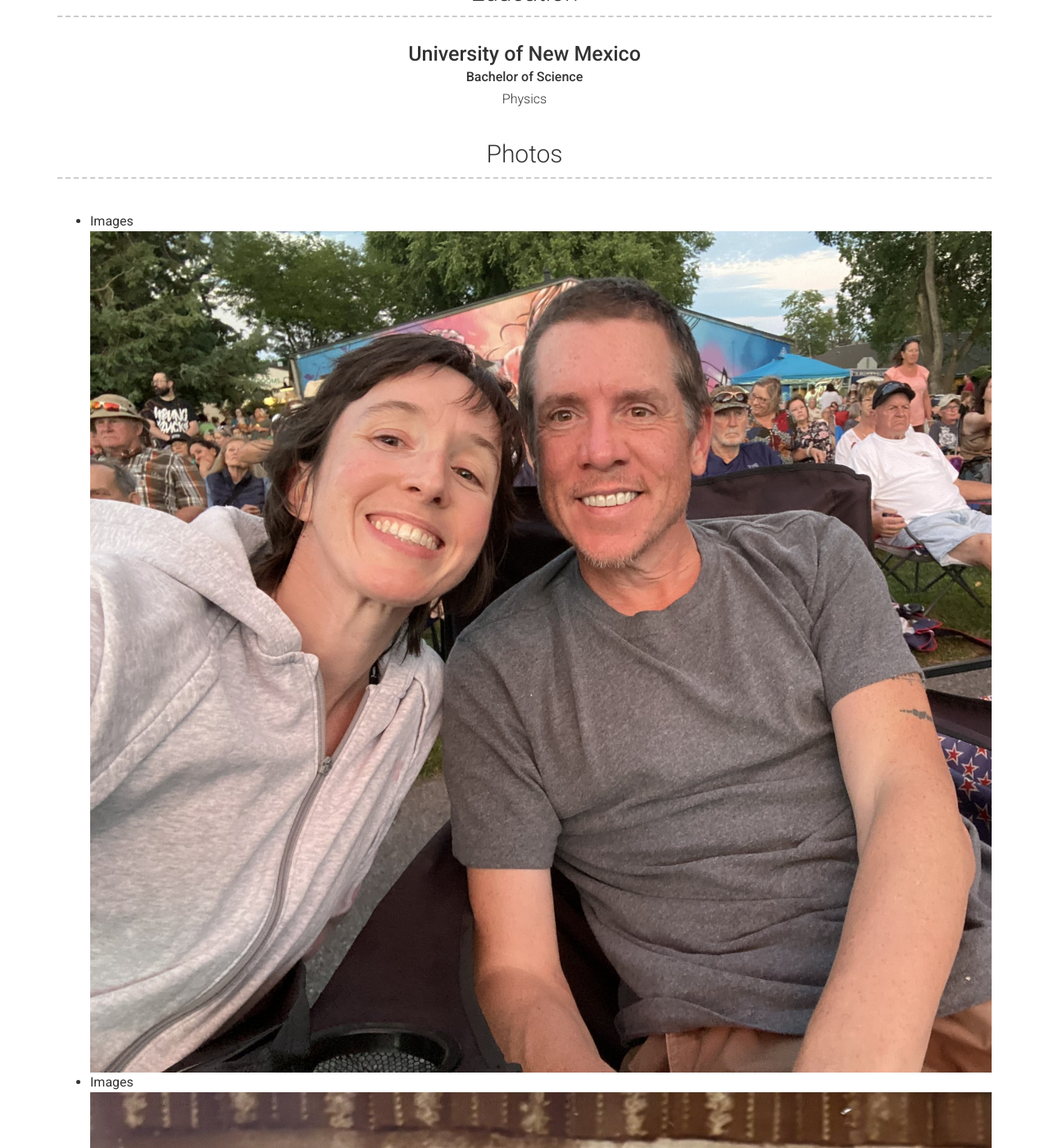
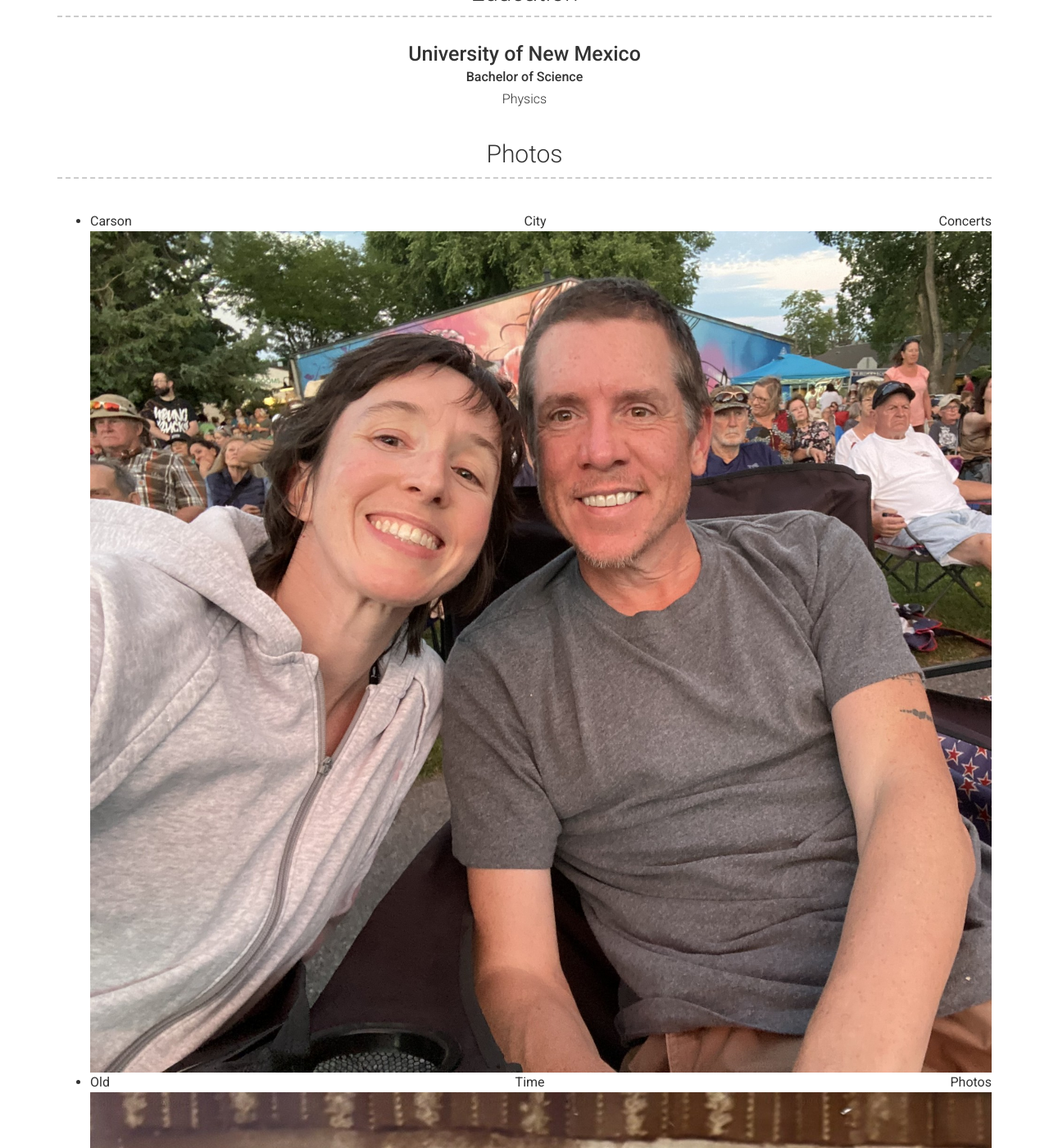
Before and after one commit to lucasthoennes/lucasthoennes.github.io, a Jekyll site: the page built from index.md, in a window 1280 px wide and 1400 px high, scrolled down 775 px. Shown: the whole window at 82% size. Built offline with Jekyll 4.4.1, drawn with Linux system fonts in a browser that asks for light colours; nearby versions of some CDN libraries.

Commit message:
Photo captions

```diff
--- a/_config.yml
+++ b/_config.yml
@@ -83,9 +83,9 @@ content:
   - title: Photos
     layout: text
     content: | # this will include new lines to allow paragraphs
-      - Images ![alt text](/images/LucasThoennes1.jpg "Carson City Concerts")
-      - Images ![alt text](/images/LucasThoennes4.jpg "Old Time Photos")
-      - Images ![alt text](/images/LucasThoennes6.jpg "Christmas")
+      - Carson City Concerts ![alt text](/images/LucasThoennes1.jpg "Carson City Concerts")
+      - Old Time Photos ![alt text](/images/LucasThoennes4.jpg "Old Time Photos")
+      - Christmas ![alt text](/images/LucasThoennes6.jpg "Christmas")
 
 
 
```
